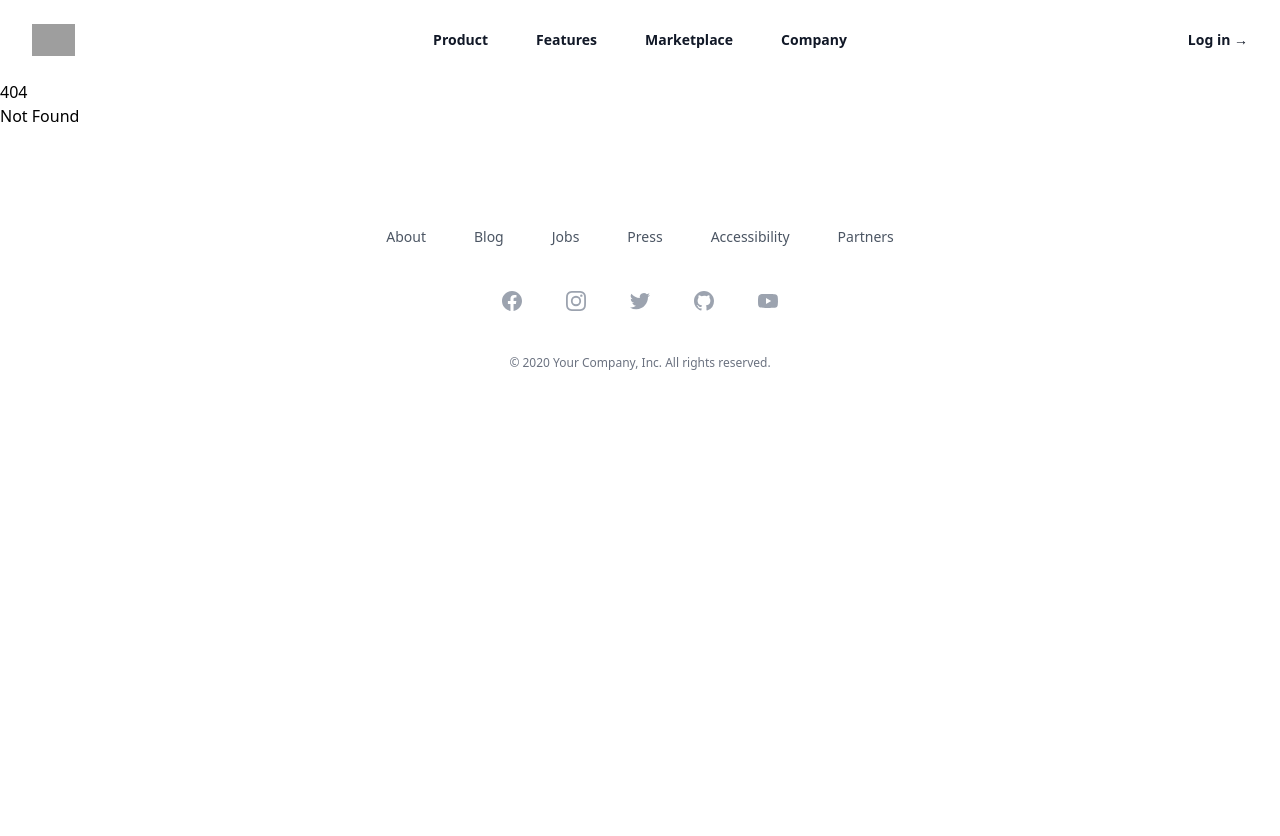
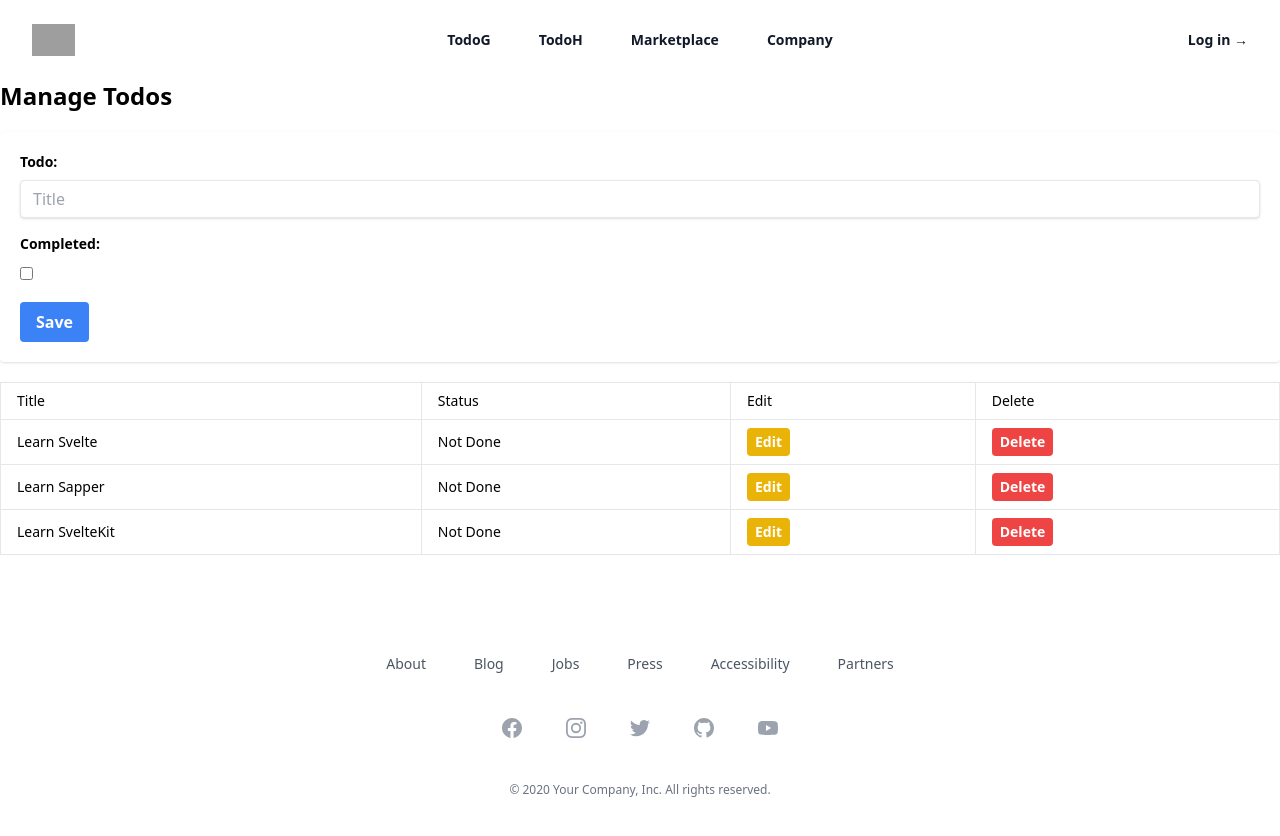
Before and after one commit to rafidude/SvelteKitApps, a SvelteKit app in the folder skTodo/: page /todoh in a window 1280 px wide. Before the commit this address had no page. Shown: the top 836 px of the page. Before the commit the page ends 800 px from the top, so only its background shows below. Built offline with nearby package versions, Linux system fonts and the light colour scheme; grey boxes are pictures that could not be loaded.

Commit message:
hardcoded & golang api versions

```diff
--- a/skTodo/src/routes/Header.svelte
+++ b/skTodo/src/routes/Header.svelte
@@ -1,7 +1,7 @@
 <header class="bg-white">
   <nav class="mx-auto flex max-w-7xl items-center justify-between p-6 lg:px-8" aria-label="Global">
     <div class="flex lg:flex-1">
-      <a href="#" class="-m-1.5 p-1.5">
+      <a href="#top" class="-m-1.5 p-1.5" id="top">
         <span class="sr-only">Your Company</span>
         <img class="h-8 w-auto" src="https://tailwindui.com/img/logos/mark.svg?color=indigo&shade=600" alt="">
       </a>
@@ -15,45 +15,14 @@
       </button>
     </div>
     <div class="hidden lg:flex lg:gap-x-12">
-      <a href="#" class="text-sm font-semibold leading-6 text-gray-900">Product</a>
-      <a href="#" class="text-sm font-semibold leading-6 text-gray-900">Features</a>
-      <a href="#" class="text-sm font-semibold leading-6 text-gray-900">Marketplace</a>
-      <a href="#" class="text-sm font-semibold leading-6 text-gray-900">Company</a>
+      <a href="/todog" class="text-sm font-semibold leading-6 text-gray-900">TodoG</a>
+      <a href="/todoh" class="text-sm font-semibold leading-6 text-gray-900">TodoH</a>
+      <a href="#top" class="text-sm font-semibold leading-6 text-gray-900">Marketplace</a>
+      <a href="#top" class="text-sm font-semibold leading-6 text-gray-900">Company</a>
     </div>
     <div class="hidden lg:flex lg:flex-1 lg:justify-end">
-      <a href="#" class="text-sm font-semibold leading-6 text-gray-900">Log in <span aria-hidden="true">&rarr;</span></a>
+      <a href="#top" class="text-sm font-semibold leading-6 text-gray-900">Log in <span aria-hidden="true">&rarr;</span></a>
     </div>
   </nav>
-  <!-- Mobile menu, show/hide based on menu open state. -->
-  <div class="lg:hidden" role="dialog" aria-modal="true">
-    <!-- Background backdrop, show/hide based on slide-over state. -->
-    <div class="fixed inset-0 z-10"></div>
-    <div class="fixed inset-y-0 right-0 z-10 w-full overflow-y-auto bg-white px-6 py-6 sm:max-w-sm sm:ring-1 sm:ring-gray-900/10">
-      <div class="flex items-center justify-between">
-        <a href="#" class="-m-1.5 p-1.5">
-          <span class="sr-only">Your Company</span>
-          <img class="h-8 w-auto" src="https://tailwindui.com/img/logos/mark.svg?color=indigo&shade=600" alt="">
-        </a>
-        <button type="button" class="-m-2.5 rounded-md p-2.5 text-gray-700">
-          <span class="sr-only">Close menu</span>
-          <svg class="h-6 w-6" fill="none" viewBox="0 0 24 24" stroke-width="1.5" stroke="currentColor" aria-hidden="true">
-            <path stroke-linecap="round" stroke-linejoin="round" d="M6 18L18 6M6 6l12 12" />
-          </svg>
-        </button>
-      </div>
-      <div class="mt-6 flow-root">
-        <div class="-my-6 divide-y divide-gray-500/10">
-          <div class="space-y-2 py-6">
-            <a href="#" class="-mx-3 block rounded-lg px-3 py-2 text-base font-semibold leading-7 text-gray-900 hover:bg-gray-50">Product</a>
-            <a href="#" class="-mx-3 block rounded-lg px-3 py-2 text-base font-semibold leading-7 text-gray-900 hover:bg-gray-50">Features</a>
-            <a href="#" class="-mx-3 block rounded-lg px-3 py-2 text-base font-semibold leading-7 text-gray-900 hover:bg-gray-50">Marketplace</a>
-            <a href="#" class="-mx-3 block rounded-lg px-3 py-2 text-base font-semibold leading-7 text-gray-900 hover:bg-gray-50">Company</a>
-          </div>
-          <div class="py-6">
-            <a href="#" class="-mx-3 block rounded-lg px-3 py-2.5 text-base font-semibold leading-7 text-gray-900 hover:bg-gray-50">Log in</a>
-          </div>
-        </div>
-      </div>
-    </div>
-  </div>
+
 </header>
--- /dev/null
+++ b/skTodo/src/routes/todog/+page.server.js
@@ -0,0 +1,77 @@
+let todos = [];
+
+export async function load() {
+	const response = await fetch('http://localhost:3000/todos');
+	const todos_res = await response.json();
+	todos = todos_res.Todos;
+	return {
+		todos: todos
+	};
+}
+
+export const actions = {
+	create: async ({ request }) => {
+		const data = await request.formData();
+		const title = data.get('title');
+		const completed = data.get('completed') === 'on' ? true : false;
+
+		const response = await fetch('http://localhost:3000/todos', {
+			method: 'POST',
+			headers: {
+				'Content-Type': 'application/json'
+			},
+			body: JSON.stringify({
+				title: title,
+				completed: completed
+			})
+		});
+		if (response.ok) {
+			const createdTodo = await response.json();
+			console.log(createdTodo);
+			todos.push(createdTodo);
+		}
+	},
+
+	edit: async ({ request }) => {
+		const data = await request.formData();
+		const id = data.get('id');
+		const title = data.get('title');
+		const completed = data.get('completed') === 'on' ? true : false;
+
+		const response = await fetch(`http://localhost:3000/todos`, {
+			method: 'PUT',
+			headers: {
+				'Content-Type': 'application/json'
+			},
+			body: JSON.stringify({
+				id: id,
+				title: title,
+				completed: completed
+			})
+		});
+
+		if (response.ok) {
+			const updatedTodo = await response.json();
+			const todoIndex = todos.findIndex((todo) => todo.id === id);
+
+			if (todoIndex !== -1) {
+				todos[todoIndex] = updatedTodo;
+			}
+		} else {
+			console.log('Error:', response);
+		}
+	},
+
+	delete: async ({ request }) => {
+		const data = await request.formData();
+
+		const id = data.get('id');
+
+		const response = await fetch(`http://localhost:3000/todos/${id}`, {
+			method: 'DELETE'
+		});
+		if (!response.ok) {
+			todos = todos.filter((todo) => todo.id !== data.get('id'));
+		}
+	}
+};
--- a/skTodo/src/routes/todo/+page.server.js
+++ b/skTodo/src/routes/todoh/+page.server.js
@@ -1,9 +1,10 @@
-let todos = [];
+let todos = [
+	{ id: 1, title: 'Learn Svelte', completed: false },
+	{ id: 2, title: 'Learn Sapper', completed: false },
+	{ id: 3, title: 'Learn SvelteKit', completed: false }
+];
 
 export async function load() {
-	const response = await fetch('http://localhost:3000/todos');
-	const todos_res = await response.json();
-	todos = todos_res.Todos;
 	return {
 		todos: todos
 	};
@@ -34,13 +35,7 @@ export const actions = {
 
 	delete: async ({ request }) => {
 		const data = await request.formData();
-		const id = Number(data.get('id'));
 
-		const response = await fetch(`http://localhost:3000/todos/${id}`, {
-			method: 'DELETE'
-		});
-		if (!response.ok) {
-			todos = todos.filter((todo) => todo.id !== Number(data.get('id')));
-		}
+		todos = todos.filter((todo) => todo.id !== Number(data.get('id')));
 	}
 };
--- /dev/null
+++ b/skTodo/src/routes/todoh/+page.svelte
@@ -0,0 +1,94 @@
+<script>
+	export let data;
+    let title = '';
+    let completed = false;
+    let editId = null;
+
+    const editTodo = (todo) => {
+        title = todo.title;
+        completed = todo.completed;
+        editId = todo.id;
+    };
+</script>
+
+<h1 class="text-2xl font-bold mb-5">Manage Todos</h1>
+
+<form id="todoForm" class="mb-5 bg-white p-5 rounded shadow" method="POST" action={editId ? `?/edit` : '?/create'}>
+    <div class="mb-4">
+        <label for="todo" class="block text-sm font-bold mb-2">Todo:</label>
+        <input
+            bind:value={title}
+            type="text"
+            id="title"
+            name="title"
+            placeholder="Title"
+            class="shadow appearance-none border rounded w-full py-2 px-3 text-gray-700 leading-tight focus:outline-none focus:shadow-outline"
+        />
+    </div>
+    <div class="mb-4">
+        <label for="completed" class="block text-sm font-bold mb-2"
+            >Completed:</label
+        >
+        <input
+            bind:checked={completed}
+            type="checkbox"
+            id="completed"
+            name="completed"
+            class="mr-2 leading-tight"
+        />
+    </div>
+    {#if editId}
+        <input type="hidden" name="id" bind:value={editId} />
+    {/if}
+   <button
+        type="submit"
+        id="saveButton"
+        class="bg-blue-500 hover:bg-blue-700 text-white font-bold py-2 px-4 rounded focus:outline-none focus:shadow-outline"
+    >
+        {editId ? 'Update' : 'Save'}
+    </button>
+</form>
+<table id="todoTable" class="w-full bg-white p-5 rounded shadow">
+    <thead>
+        <tr>
+            <th class="border px-4 py-2 text-left text-sm font-medium">
+                Title
+            </th>
+            <th class="border px-4 py-2 text-left text-sm font-medium">
+                Status
+            </th>
+            <th class="border px-4 py-2 text-left text-sm font-medium">Edit</th>
+            <th class="border px-4 py-2 text-left text-sm font-medium">
+                Delete
+            </th>
+        </tr>
+    </thead>
+    <tbody>
+        {#each data.todos as todo, i}
+        <tr class="todo-row" data-id="{todo.id}">
+            <td class="todo-title border px-4 py-2 text-sm">{todo.title}</td>
+            <td class="todo-completed border px-4 py-2 text-sm">
+                {#if todo.completed}Done{:else}Not Done{/if}
+            </td>
+            <td class="border px-4 py-2 text-sm">
+               <button
+        class="edit-button bg-yellow-500 hover:bg-yellow-700 text-white font-bold py-1 px-2 rounded focus:outline-none focus:shadow-outline"
+        on:click={() => editTodo(todo)}
+    >
+        Edit
+    </button>
+            </td>
+            <td class="border px-4 py-2 text-sm">
+				<form method="POST" action="?/delete">
+					<input type="hidden" name="id" value={todo.id} />
+					<button
+                    class="edit-button bg-red-500 hover:bg-yellow-700 text-white font-bold py-1 px-2 rounded focus:outline-none focus:shadow-outline"
+                >
+                    Delete
+                </button>
+				</form>
+            </td>
+        </tr>
+        {/each}
+    </tbody>
+</table>
```
Also changed, not shown: skTodo/src/routes/Footer.svelte (+11 -11 lines), skTodo/src/routes/todog/+page.svelte (renamed from skTodo/src/routes/todo/+page.svelte).
